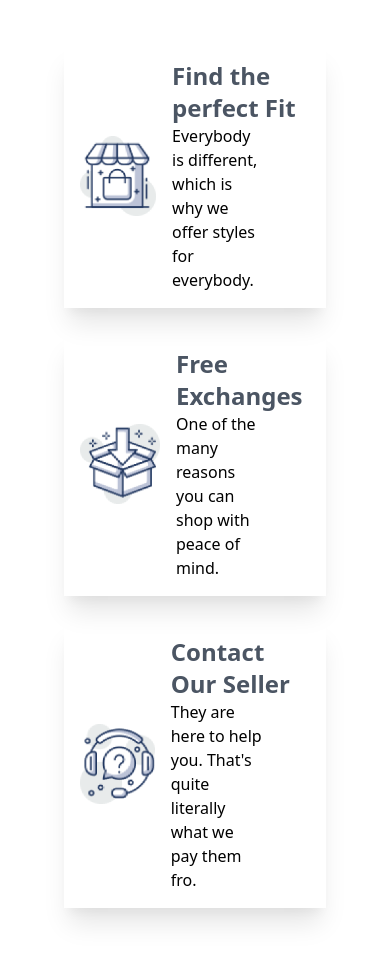
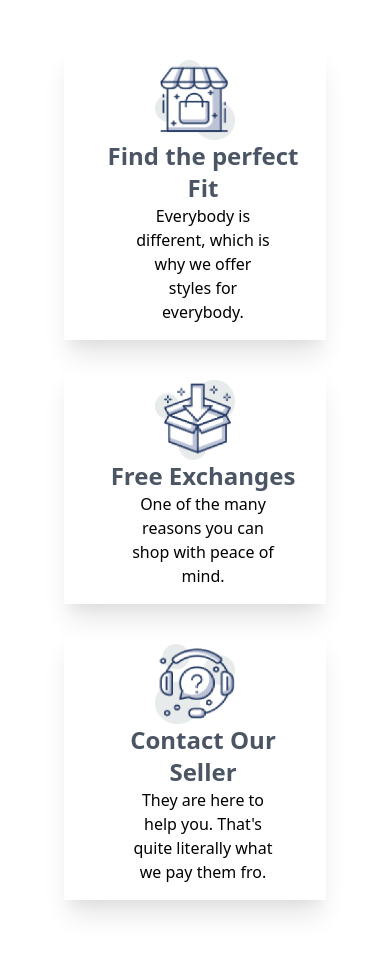
Before and after one commit to z4yed/penguin-fashion-tailwind, a plain HTML site: page index.html in a window 390 px wide. Shown: the part 4760-5722 px from the top of the page. Drawn offline with nearby package versions, Linux system fonts and the light colour scheme.

Commit message:
Footer Responsiveness Added.

```diff
--- a/index.html
+++ b/index.html
@@ -197,25 +197,25 @@
     <footer class="mt-16">
         <section class="container mx-auto flex flex-col lg:flex-row  items-center p-16 space-x-16">
             <div class="lg:w-2/4 space-y-6 mt-16 lg:mt-0 order-2 lg:order-1">
-                <div class="flex items-center space-x-4 p-4 shadow-xl">
+                <div class="flex flex-col lg:flex-row items-center space-x-4 p-4 shadow-xl">
                     <img class="h-20 w-20" src="icons/image 12.png" alt="">
                     <div>
-                        <h2 class="text-2xl font-bold text-gray-600">Find the perfect Fit</h2>
-                        <P class="w-2/3">Everybody is different, which is why we offer styles for everybody.</P>
+                        <h2 class="text-2xl font-bold text-gray-600 text-center lg:text-left">Find the perfect Fit</h2>
+                        <P class="w-2/3 mx-auto lg:ml-0 text-center lg:text-left">Everybody is different, which is why we offer styles for everybody.</P>
                     </div>
                 </div>
-                <div class="flex items-center space-x-4 p-4 shadow-xl" >
+                <div class="flex flex-col lg:flex-row items-center space-x-4 p-4 shadow-xl" >
                     <img class="h-20 w-20" src="icons/image 13.png" alt="">
                     <div>
-                        <h2 class="text-2xl font-bold text-gray-600">Free Exchanges</h2>
-                        <P class="w-2/3">One of the many reasons you can shop with peace of mind. </P>
+                        <h2 class="text-2xl font-bold text-gray-600 text-center lg:text-left">Free Exchanges</h2>
+                        <P class="w-2/3 mx-auto lg:ml-0 text-center lg:text-left">One of the many reasons you can shop with peace of mind. </P>
                     </div>
                 </div>
-                <div class="flex items-center space-x-4 p-4 shadow-xl">
+                <div class="flex flex-col lg:flex-row items-center space-x-4 p-4 shadow-xl">
                     <img class="h-20 w-20" src="icons/image 14.png" alt="">
                     <div>
-                        <h2 class="text-2xl font-bold text-gray-600">Contact Our Seller</h2>
-                        <P class="w-2/3">They are here to help you. That's quite literally what we pay them fro. </P>
+                        <h2 class="text-2xl font-bold text-gray-600 text-center lg:text-left">Contact Our Seller</h2>
+                        <P class="w-2/3 mx-auto lg:ml-0 text-center lg:text-left">They are here to help you. That's quite literally what we pay them fro. </P>
                     </div>
                 </div>
             </div>
```
